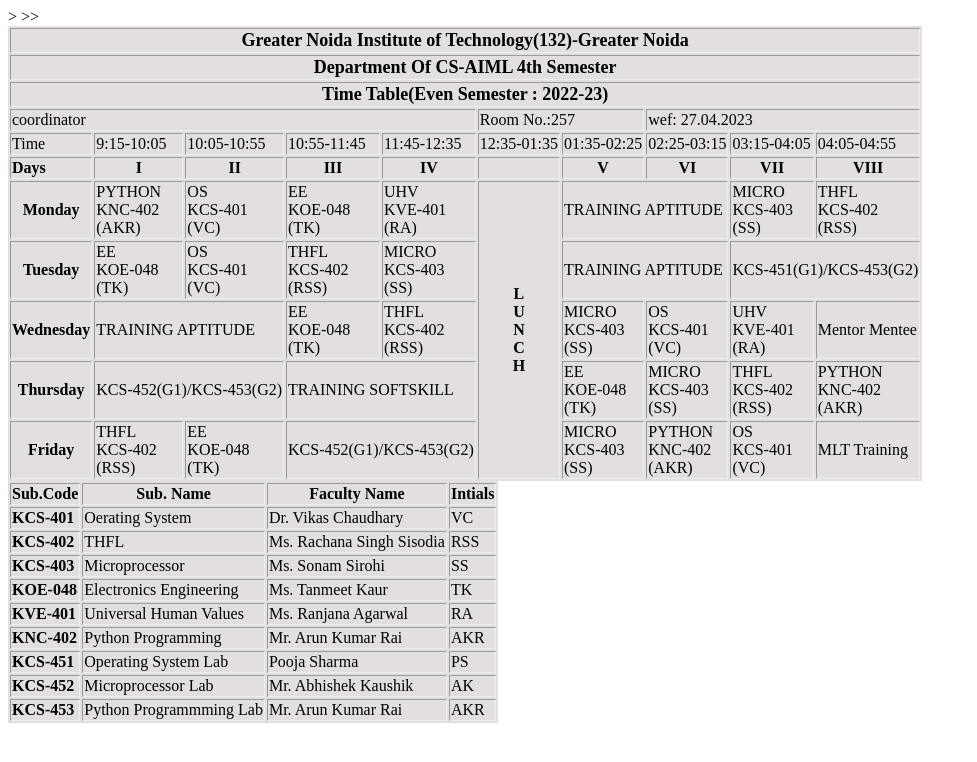
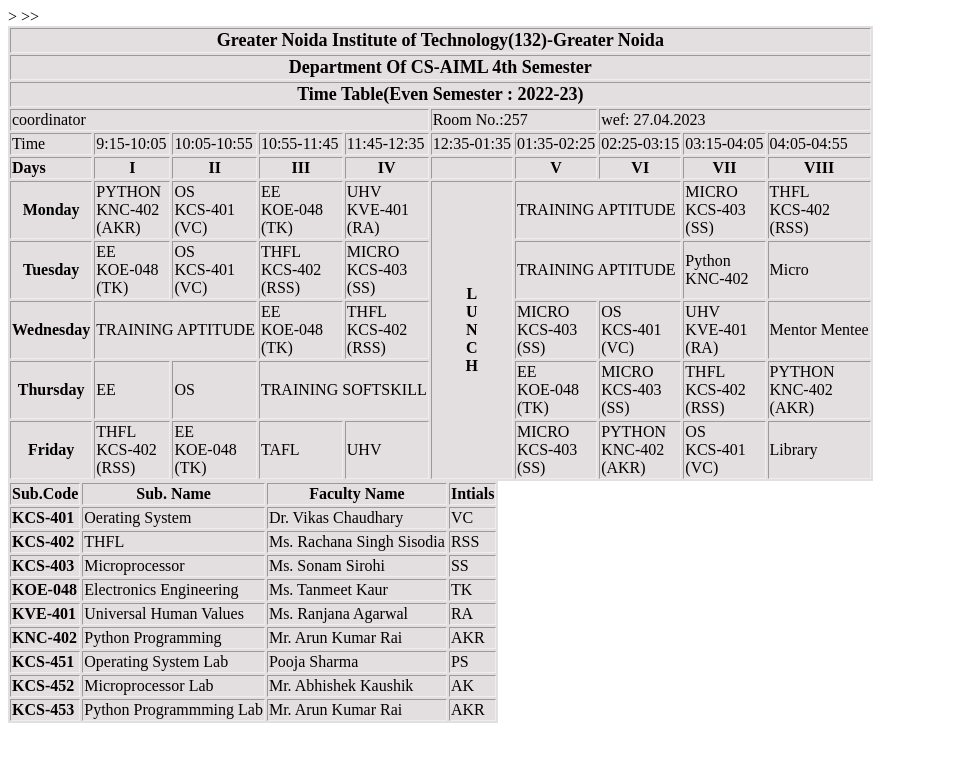
Before and after one commit to anshumanji/ClassTimeTable, a plain HTML site: page index.html in a window 1280 px wide. Shown: the whole page, without its empty margins (0-977 px from the left). Drawn offline with Linux system fonts and the light colour scheme.

Commit message:
Lab removed

```diff
--- a/index.html
+++ b/index.html
@@ -67,7 +67,8 @@
         <td>THFL <br> KCS-402<br> (RSS)</td>
         <td>MICRO <br> KCS-403 <br> (SS)</td>
         <td colspan="2">TRAINING APTITUDE</td>
-        <td colspan="2">KCS-451(G1)/KCS-453(G2)</td>
+        <td>Python <br>KNC-402</td>
+        <td>Micro</td>
        </tr>
        <tr>
         <td style="text-align: center; font-weight: bold">Wednesday</td>
@@ -81,7 +82,8 @@
        </tr>
        <tr>
         <td style="text-align: center; font-weight: bold">Thursday</td>
-        <td colspan="2">KCS-452(G1)/KCS-453(G2)</td>
+        <td>EE</td>
+        <td>OS</td>
         <td colspan="2">TRAINING SOFTSKILL</td>>>
         <td>EE <br> KOE-048 <br> (TK)</td>
         <td>MICRO <br> KCS-403 <br> (SS)</td>
@@ -93,12 +95,13 @@
         <td style="text-align: center; font-weight: bold">Friday</td>
         <td>THFL <br> KCS-402<br> (RSS)</td>
         <td>EE <br> KOE-048 <br> (TK)</td>
-        <td colspan="2">KCS-452(G1)/KCS-453(G2)</td>
+        <td>TAFL</td>
+        <td>UHV</td>
         <td>MICRO <br> KCS-403 <br> (SS)</td>
         <td>PYTHON <br> KNC-402 <br> (AKR)
         </td>
         <td>OS<br> KCS-401<br> (VC)</td>
-        <td>MLT Training </td>
+        <td>Library</td>
        </tr>
    </table>
 
```
